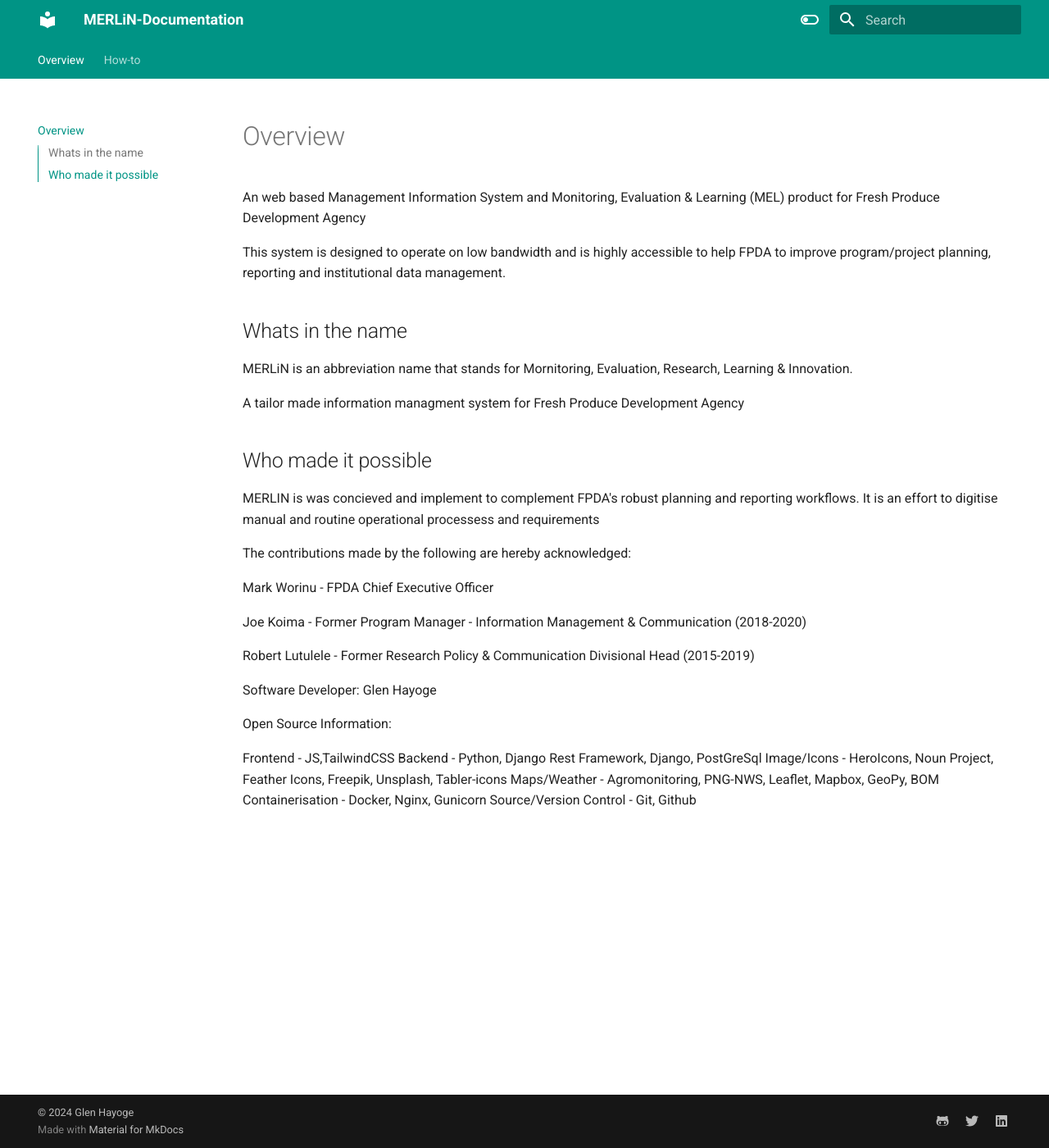
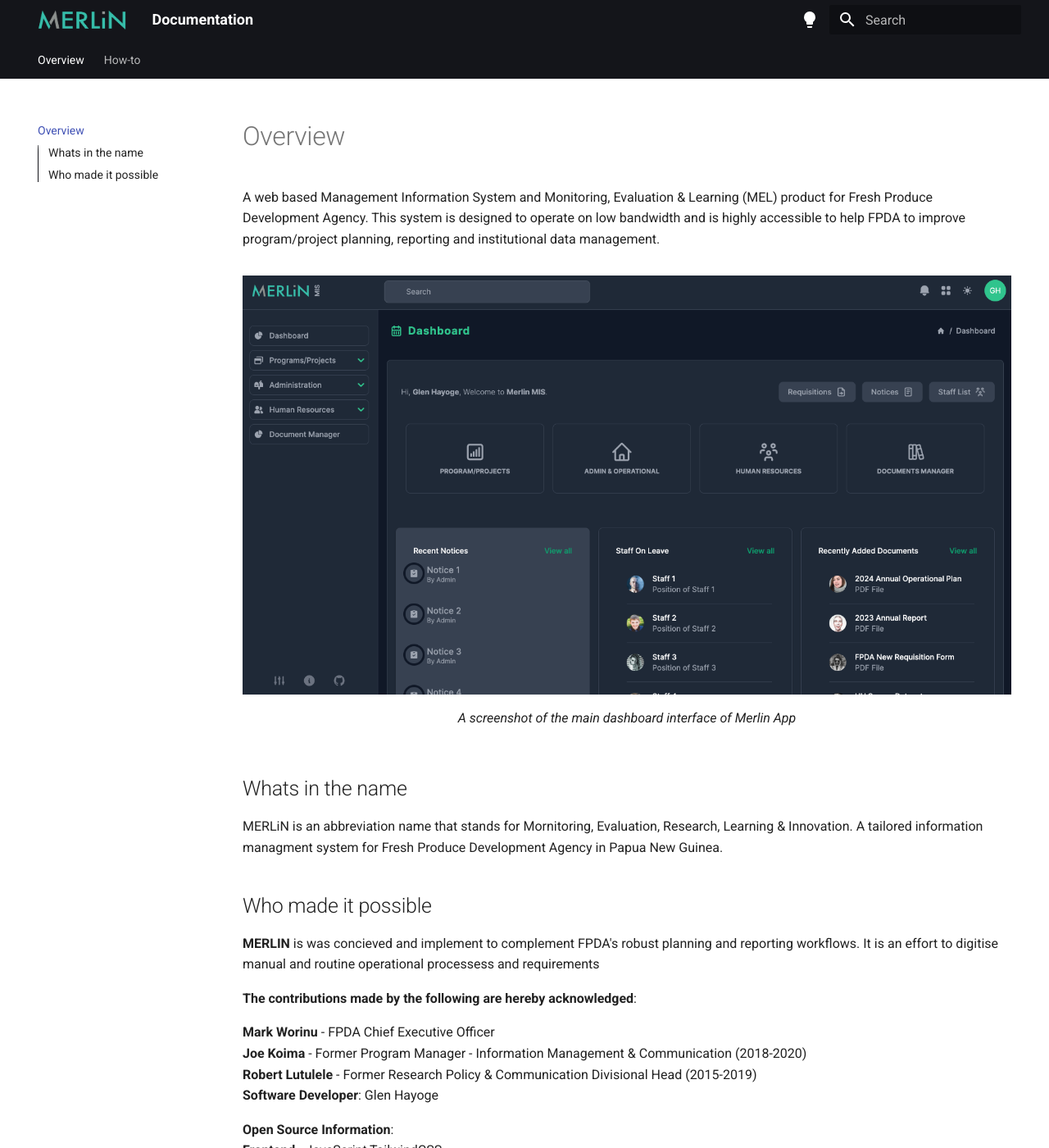
Before and after one commit to glenhayoge/merlin-mis-documentation, an MkDocs documentation site: the page built from docs/index.md, in a window 1280 px wide and 1400 px high. Shown: the whole window at 82% size. Built offline with MkDocs 1.6.1 and Material for MkDocs 9.7.7, drawn with Linux system fonts in a browser that asks for light colours; some of the changed text lies outside the part shown.

Commit message:
changed logo & screenshot images

```diff
--- a/docs/index.md
+++ b/docs/index.md
@@ -1,34 +1,29 @@
 # Overview
 
-An web based Management Information System and Monitoring, Evaluation & Learning (MEL) product for Fresh Produce Development Agency
-
-This system is designed to operate on low bandwidth and is highly accessible to help FPDA to improve program/project planning, reporting and institutional data management.
+A web based Management Information System and Monitoring, Evaluation & Learning (MEL) product for Fresh Produce Development Agency.  This system is designed to operate on low bandwidth and is highly accessible to help FPDA to improve program/project planning, reporting and institutional data management.
+<figure markdown>
+  ![Merlin](assets/screenshot-dark.png){width="940" align=left }
+  <figcaption>A screenshot of the main dashboard interface of Merlin App</figcaption>
+</figure>
 
 ## Whats in the name
 
-MERLiN is an abbreviation name that stands for Mornitoring, Evaluation, Research, Learning & Innovation.
-
-A tailor made information managment system for Fresh Produce Development Agency
+MERLiN is an abbreviation name that stands for Mornitoring, Evaluation, Research, Learning & Innovation.  A tailored information managment system for Fresh Produce Development Agency in Papua New Guinea.
 
 ## Who made it possible
 
-MERLIN is was concieved and implement to complement FPDA's robust planning and reporting workflows. It is an effort to digitise manual and routine operational processess and requirements
+**MERLIN** is was concieved and implement to complement FPDA's robust planning and reporting workflows. It is an effort to digitise manual and routine operational processess and requirements
 
-The contributions made by the following are hereby acknowledged:
+**The contributions made by the following are hereby acknowledged**:
 
-Mark Worinu - FPDA Chief Executive Officer
+**Mark Worinu** - FPDA Chief Executive Officer
+**Joe Koima** - Former Program Manager - Information Management & Communication (2018-2020)
+**Robert Lutulele** - Former Research Policy & Communication Divisional Head (2015-2019)
+**Software Developer**: Glen Hayoge
 
-Joe Koima - Former Program Manager - Information Management & Communication (2018-2020)
-
-Robert Lutulele - Former Research Policy & Communication Divisional Head (2015-2019)
-
-Software Developer: Glen Hayoge
-
-Open Source Information:
-
-Frontend - JS,TailwindCSS
-Backend - Python, Django Rest Framework, Django, PostGreSql
-Image/Icons - HeroIcons, Noun Project, Feather Icons, Freepik, Unsplash, Tabler-icons
-Maps/Weather - Agromonitoring, PNG-NWS, Leaflet, Mapbox, GeoPy, BOM
-Containerisation - Docker, Nginx, Gunicorn
-Source/Version Control - Git, Github
+**Open Source Information**:
+**Frontend** - JavaScript,TailwindCSS
+**Backend** - Python, Django Rest Framework, Django, PostGreSql
+**Image/Icons** - HeroIcons, Noun Project, Feather Icons, Freepik, Unsplash, Tabler-icons
+**Containerisation** - Docker, Nginx, Gunicorn
+**Source/Version Control** - Git, Github
--- a/mkdocs.yml
+++ b/mkdocs.yml
@@ -1,5 +1,6 @@
-site_name: MERLiN-Documentation
+site_name: Documentation
 theme:
+  logo: assets/merlin_logo.png
   name: material
   features:
     - navigation.tabs
@@ -11,29 +12,33 @@
     - content.tabs.link
     - content.code.annotation
     - content.code.copy
+    - navigation.footer
+
   language: en
   palette:
     - scheme: default
       toggle:
-        icon: material/toggle-switch-off-outline
+        icon: material/lightbulb
         name: Switch to dark mode
-      primary: teal
+      primary: black
       accent: purple
     - scheme: slate
       toggle:
-        icon: material/toggle-switch
+        icon: material/lightbulb-outline
         name: Switch to light mode
-      primary: teal
+      primary: black
       accent: lime
 
 extra:
   social:
-    - icon: fontawesome/brands/github-alt
+    - icon: fontawesome/brands/github
       link: https://github.com/glenhayoge
-    - icon: fontawesome/brands/twitter
+    - icon: fontawesome/brands/x-twitter
       link: https://twitter.com/ghayoge
     - icon: fontawesome/brands/linkedin
-      link: https://www.linkedin.com/in/glenhayoge/
+      link: www.linkedin.com/in/glenhayoge
+
+
 
 markdown_extensions:
   - pymdownx.highlight:
@@ -48,9 +53,10 @@
   - pymdownx.superfences
   - pymdownx.mark
   - attr_list
+  - md_in_html
   - pymdownx.emoji:
       emoji_index: !!python/name:materialx.emoji.twemoji
       emoji_generator: !!python/name:materialx.emoji.to_svg
 
 copyright: |
-  &copy; 2024 <a href="https://github.com/glenhayoge"  target="_blank" rel="noopener">Glen Hayoge</a>
+  &copy; 2018-2024 <a href="https://github.com/glenhayoge"  target="_blank" rel="noopener">Glen Hayoge</a>
```
Also changed, not shown: docs/assets/merlin-m.png (added), docs/assets/merlin_logo.png (added), docs/assets/screenshot-dark.png (added).
